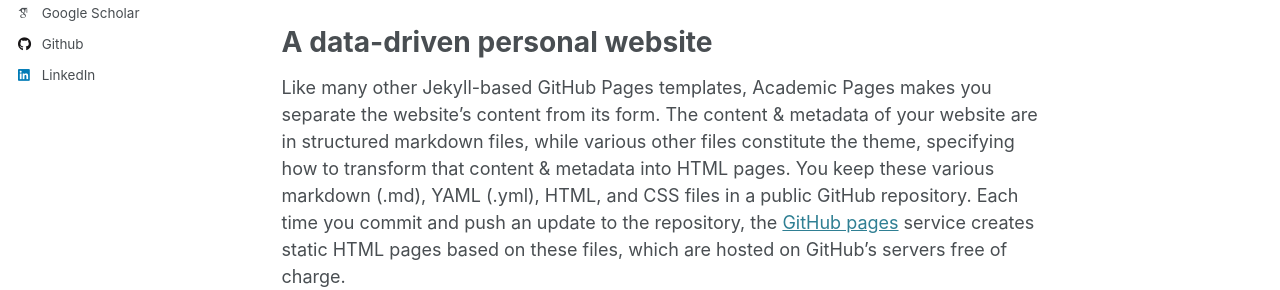
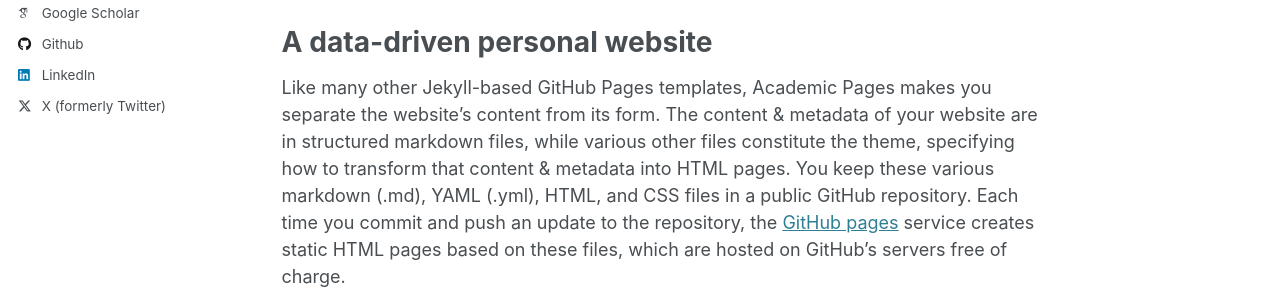
Before and after one commit to MNaseerSubhani/mnaseer.githu.io, a Jekyll site: the page built from _pages/about.md, in a window 1280 px wide. Shown: the part 417-707 px from the top of the page. Built offline with Jekyll 4.4.1, drawn with Linux system fonts in a browser that asks for light colours; some web fonts are replaced; part of the change alters nothing that is shown.

Commit message:
change config file

```diff
--- a/_config.yml
+++ b/_config.yml
@@ -66,7 +66,7 @@ author:
   steam            : # Username
   telegram         : # URL
   tumblr           : # Username
-  twitter          : # Username for X / Twitter
+  twitter          : "MNaseerSubhani"
   vine             : # Username
   weibo            : # Username
   wikipedia        : # Username
```
